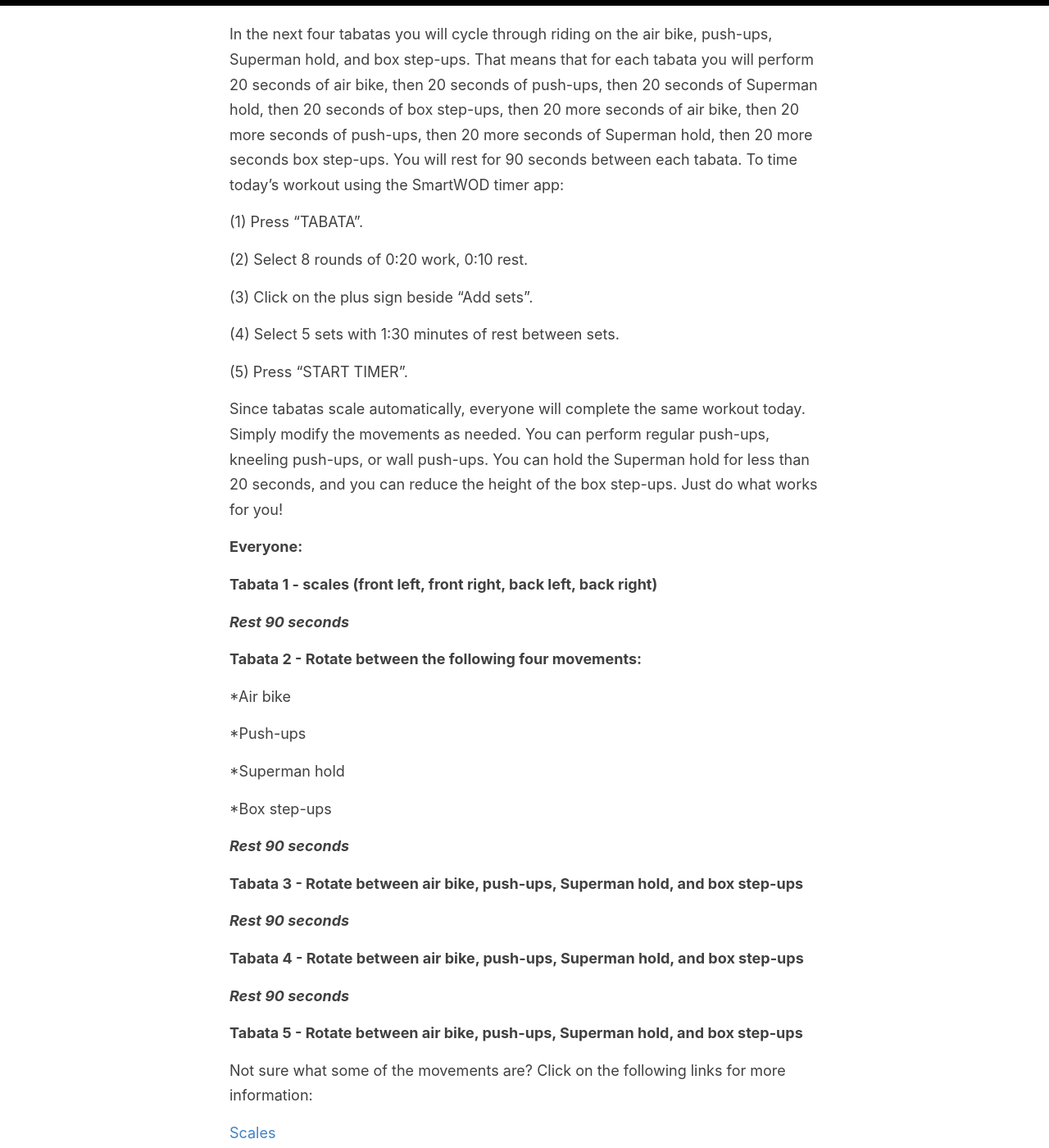
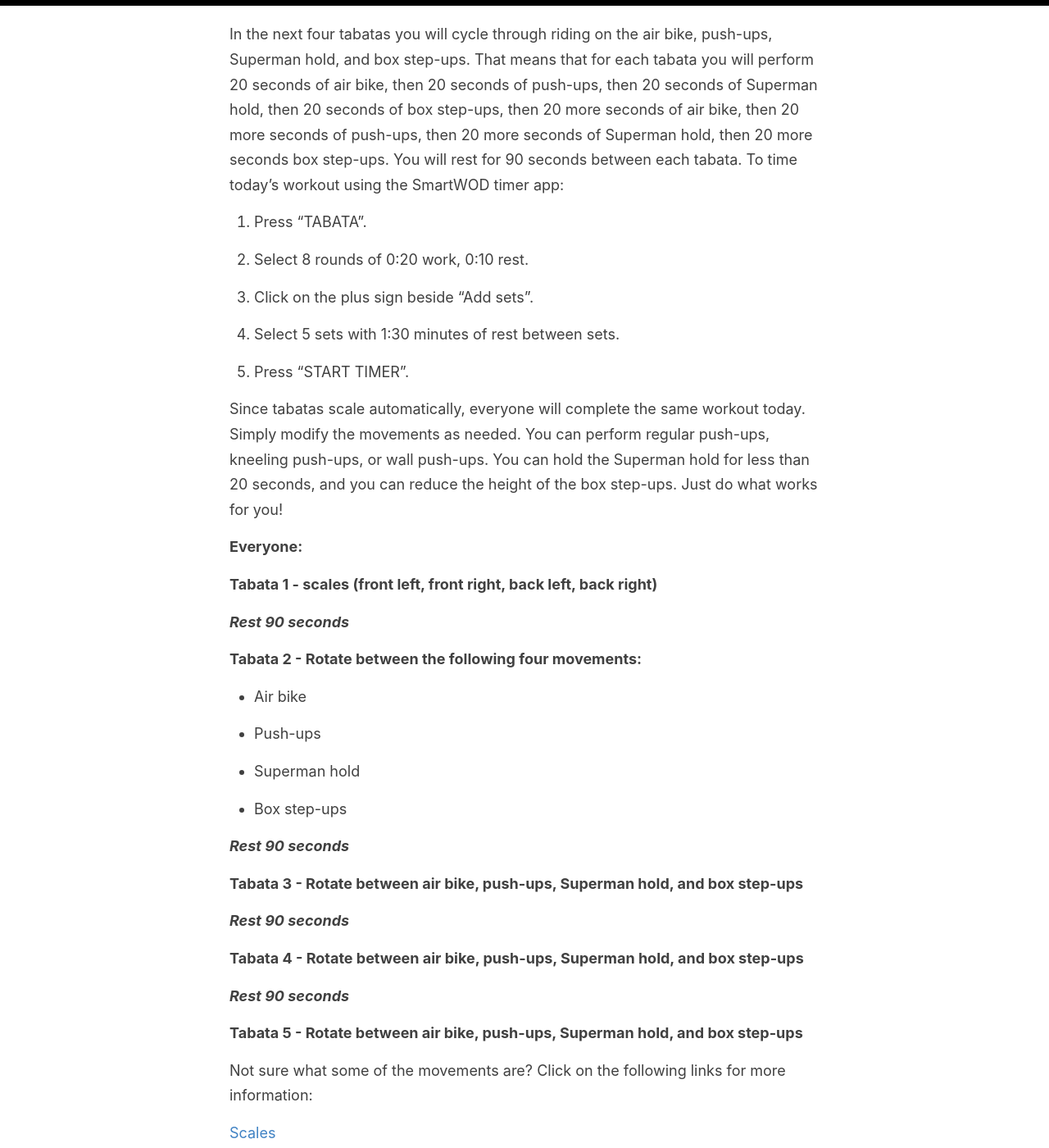
Before and after one commit to communityfitness/club, a Jekyll site: the page built from _posts/2024-07-28-Friday.md, in a window 1280 px wide and 1400 px high, scrolled down 635 px. Shown: the whole window at 82% size. Built offline with Jekyll 4.4.1, drawn with Linux system fonts in a browser that asks for light colours.

Commit message:
Fix formatting

```diff
--- a/_posts/2024-07-28-Friday.md
+++ b/_posts/2024-07-28-Friday.md
@@ -16,15 +16,15 @@ In the next four tabatas you will cycle through riding on the air bike, push-ups
 <!--more-->
 To time today’s workout using the SmartWOD timer app:
 
-(1) Press “TABATA”.
+1. Press “TABATA”.
 
-(2) Select 8 rounds of 0:20 work, 0:10 rest.
+2. Select 8 rounds of 0:20 work, 0:10 rest.
 
-(3) Click on the plus sign beside “Add sets”.
+3. Click on the plus sign beside “Add sets”.
 
-(4) Select 5 sets with 1:30 minutes of rest between sets.
+4. Select 5 sets with 1:30 minutes of rest between sets.
 
-(5) Press "START TIMER".
+5. Press "START TIMER".
 
 Since tabatas scale automatically, everyone will complete the same workout today. Simply modify the movements as needed. You can perform regular push-ups, kneeling push-ups, or wall push-ups. You can hold the Superman hold for less than 20 seconds, and you can reduce the height of the box step-ups. Just do what works for you!
 
@@ -36,13 +36,13 @@ Since tabatas scale automatically, everyone will complete the same workout today
 
 **Tabata 2 - Rotate between the following four movements:**
 
-*Air bike
+* Air bike
 
-*Push-ups
+* Push-ups
 
-*Superman hold
+* Superman hold
 
-*Box step-ups
+* Box step-ups
 
 ***Rest 90 seconds***
 
```
